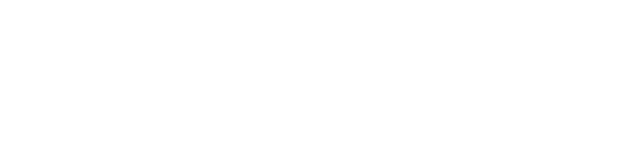
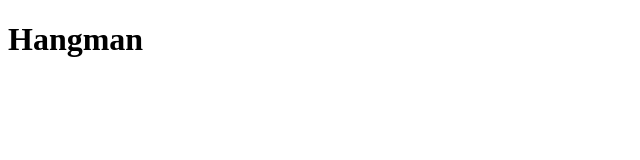
Before and after one commit to dctalk1234/hangman, a plain HTML site: page index.html in a window 1280 px wide. Shown: the whole page, without its empty margins (0-640 px from the left). Drawn offline with Linux system fonts and the light colour scheme.

Commit message:
initial html file with h1

```diff
--- a/index.html
+++ b/index.html
@@ -7,6 +7,6 @@
     <title>Document</title>
 </head>
 <body>
-    <h1></h1>
+    <h1>Hangman</h1>
 </body>
 </html>
```
